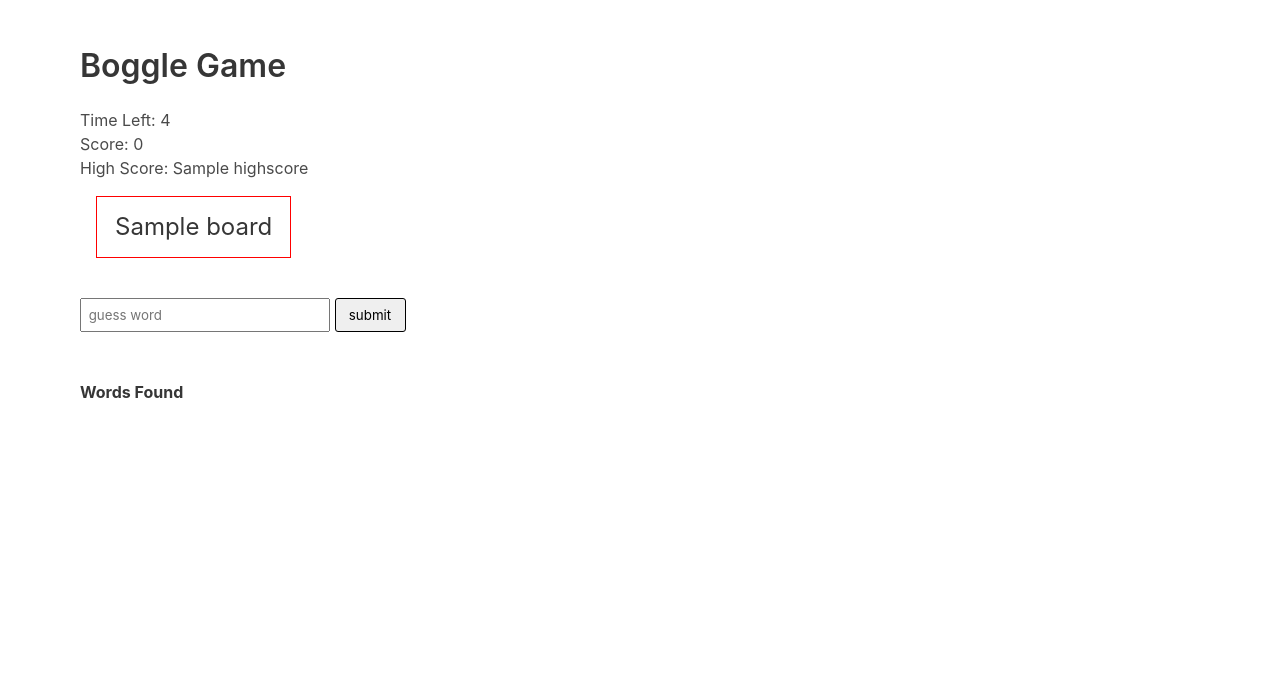
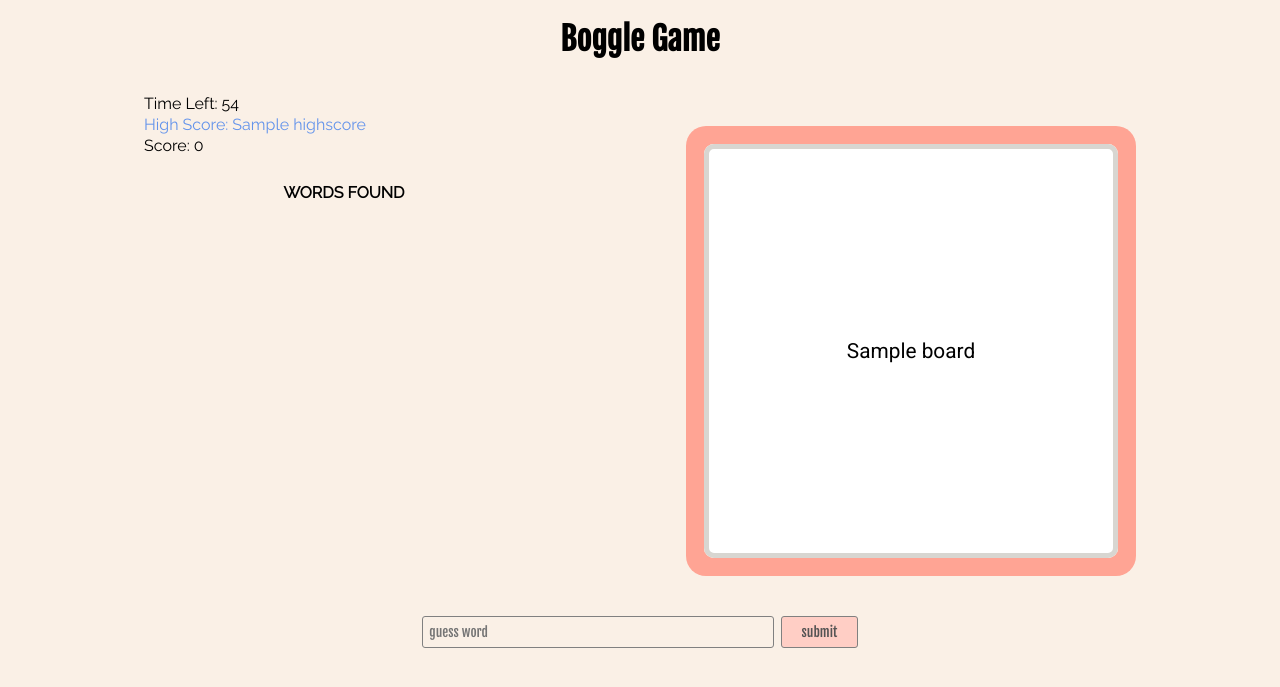
Before and after one commit to mahdimq/Boggle, a Flask app: template templates/index.html in a window 1280 px wide. Shown: the top 687 px of the page. Run offline with Flask 2, Linux system fonts and the light colour scheme; the template is opened without the code that fills it: most values are stand-ins (such as "Sample title", 1, 10 or a date in 2020); parts of the project's set-up code (start-up, migrations or seed data) failed here and were passed over; some libraries are stand-ins or nearby versions.

Commit message:
added css

```diff
--- a/static/app.css
+++ b/static/app.css
@@ -1,43 +1,233 @@
-#square {
-	border: solid red 1px;
-	margin: 1em;
+@import url('https://fonts.googleapis.com/css2?family=Fjalla+One&family=Indie+Flower&family=Raleway&family=Roboto&display=swap');
+*,
+*::before,
+*::after {
+	box-sizing: border-box;
+	margin: 0;
+	font-family: 'Raleway', sans-serif;
+	background-color: linen;
 }
 
-table {
-	margin: 1em;
+.large-words {
+	display: none;
+}
+.small-words {
+	display: block;
+}
+
+.title {
+	padding: 0.5em;
+	margin: 0.1em;
+	text-align: center;
+	font-weight: 600;
+	font-size: 2em;
+	font-family: 'Fjalla One', sans-serif;
+}
+
+p {
+	font-weight: 300;
+	font-size: 0.75em;
+	line-height: 1.3;
+	font-size: 1em;
+}
+
+.highscore {
+	color: rgb(99, 147, 235);
+}
+
+.container {
+	width: 90%;
+	margin: 0 auto;
+}
+.board {
+	margin: 1em auto;
+	text-align: center;
+	background-color: #ffa494;
+	border-radius: 10px;
+	padding: 0.5em;
+	width: 230px;
+	height: 230px;
+}
+
+.square {
+	font-family: 'Roboto', sans-serif;
+	width: 40px;
+	border-radius: 7px;
+	background: white;
+	border: 2px #d8d6d1 solid;
+	font-size: 1em;
+}
+
+#list {
+	text-align: center;
+	list-style: none;
+	font-size: 1em;
+	padding: 0.15em;
+	margin: 0.5em auto;
+	font-weight: bold;
+	text-transform: uppercase;
+}
+
+li {
+	font-size: 1em;
+	font-weight: 300;
+}
+
+.message {
+	font-family: 'Raleway', sans-serif;
+	font-size: 1em;
+	text-align: center;
+	width: 80%;
+	margin: 0 auto;
+}
+
+#form {
+	text-align: center;
+	margin: 0.5em;
 }
 
 input {
-	padding: 0.5em;
-	width: 250px;
+	max-width: 50%;
+	width: 100%;
+	padding: 0.35em;
+	border-radius: 3px;
+	border: 1px solid gray;
+	font-family: 'Fjalla One', sans-serif;
 }
 
 button {
-	padding: 0.6em 1em;
+	margin-left: 0.15em;
+	border: 1px solid gray;
+	border-radius: 3px;
+	padding: 0.35em 1em;
+	font-family: 'Fjalla One', sans-serif;
+	color: rgb(85, 84, 84);
 	cursor: pointer;
-	transition: all ease 100ms;
-	border: black solid 1px;
-	border-radius: 3px;
+	background-color: #ffcec5;
 }
 
 button:hover {
-	background-color: #c5c4c4;
-	transition: all ease 100ms;
+	background-color: #ffa494;
 }
 
 .add {
 	color: #4ebde9;
+	background-color: #e1f6ff;
+	padding: 0.2em;
+	border-radius: 6px;
 }
 
 .pass {
 	color: green;
+	background-color: rgb(197, 241, 197);
+	padding: 0.2em;
+	border-radius: 6px;
 }
 
 .fail {
 	color: red;
+	background-color: rgb(255, 213, 213);
+	padding: 0.2em;
+	border-radius: 6px;
 }
 
 .new {
 	color: turquoise;
 	font-weight: bold;
+	background-color: rgb(211, 253, 249);
+	padding: 0.2em;
+	border-radius: 6px;
 }
+
+@media (min-width: 600px) {
+	.container {
+		width: 80%;
+	}
+
+	.board {
+		margin: 1.5em auto;
+		text-align: center;
+		background-color: #ffa494;
+		border-radius: 15px;
+		padding: 0.5em;
+		width: 300px;
+		height: 300px;
+	}
+
+	.square {
+		font-family: 'Roboto', sans-serif;
+		width: 50px;
+		border-radius: 9px;
+		background: white;
+		border: 2px #d8d6d1 solid;
+		font-size: 1.2em;
+	}
+}
+
+@media (min-width: 900px) {
+	.container {
+		width: 80%;
+	}
+
+	.row {
+		display: flex;
+		justify-content: space-between;
+		align-items: center;
+	}
+	.col {
+		align-self: flex-start;
+		margin: 1em;
+		align-content: space-between;
+	}
+	.small-words {
+		display: none;
+	}
+	.info {
+		justify-content: center;
+		align-items: center;
+		margin: 1em auto;
+		width: 400px;
+	}
+
+	.large-words {
+		display: block;
+		align-self: flex-start;
+	}
+
+	.input-item {
+		display: flex;
+		margin: 0 auto;
+		align-items: center;
+		justify-content: center;
+	}
+
+	.item {
+		width: 70%;
+		align-self: flex-end;
+	}
+	input {
+		padding: 0.5em;
+	}
+	button {
+		padding: 0.5em 1.5em;
+	}
+
+	.board {
+		margin: 2em auto 1em auto;
+		text-align: center;
+		background-color: #ffa494;
+		border-radius: 20px;
+		padding: 1em;
+		width: 450px;
+		height: 450px;
+	}
+
+	.square {
+		font-family: 'Roboto', sans-serif;
+		width: 80px;
+		border-radius: 10px;
+		background: white;
+		border: 5px #d8d6d1 solid;
+		font-size: 1.3em;
+	}
+}
--- a/static/appOop.js
+++ b/static/appOop.js
@@ -1,5 +1,5 @@
 class BoggleGame {
-	constructor(boardId, time = 10) {
+	constructor(boardId, time = 60) {
 		this.board = $(`#${boardId}`) //<-- create ID for the game(board)
 		this.word_list = new Set() //<-- create set so store UNIQUE values
 		this.score = 0 //<-- assign initial score to 0
--- a/templates/base.html
+++ b/templates/base.html
@@ -4,36 +4,45 @@
 <head>
   <meta charset="UTF-8" />
   <meta name="viewport" content="width=device-width, initial-scale=1.0" />
-  <link rel="stylesheet" href="https://cdn.jsdelivr.net/npm/bulma@0.8.0/css/bulma.min.css" />
   <link rel="stylesheet" href="/static/app.css" />
   <title>Boggle</title>
 </head>
 
 <body>
-  <main class="container is-fluid">
-    <section class="section" id='boggle'>
-      <h1 class="title">Boggle Game</h1>
-      <p>Time Left: <span id="timer">10</span></p>
-      <h3>Score: <span class="score">0</span></h3>
+  <main class="container" id='boggle'>
+    <h1 class="title">Boggle Game</h1>
+    <div class="row">
+      <div class="col">
+        <p>Time Left: <span id="timer">10</span></p>
+        <p class="highscore">High Score: {{ highscore }}</p>
+        <p>Score: <span class="score">0</span></p>
 
-      <h4>High Score: {{ highscore }}</h4>
+        <div class="col info">
+          <div class="large-words">
+            <p class="message"></p>
+            <ul id="list">Words Found</ul>
+          </div>
+        </div>
 
-      <div class="table-container">
-        <table class="table is-bordered">
+      </div>
+
+      <div class="col">
+        <table class="board">
           <tbody>
             {% for i in board %}
             <tr>
               {% for letters in i %}
-              <td id="square" class="is-size-4">{{letters}}</td>
+              <td class="square">{{letters}}</td>
               {% endfor %}
             </tr>
             {% endfor %}
           </tbody>
         </table>
       </div>
+    </div>
 
-      {% block content %}{% endblock %}
-    </section>
+    {% block content %}{% endblock %}
+
   </main>
 
   <script src="https://cdnjs.cloudflare.com/ajax/libs/axios/0.19.2/axios.min.js"></script>
--- a/templates/index.html
+++ b/templates/index.html
@@ -1,14 +1,17 @@
 {% extends 'base.html' %}
 
 {% block content %}
-<!-- <h1>BOGGLE Index Route</h1> -->
 
-<form method="GET" id="form">
-  <input type="text" placeholder="guess word" id="word" name="word">
-  <button class='submit'>submit</button>
+<form method="GET" class="input-item" id="form">
+  <div class="item">
+    <input type="text" placeholder="guess word" id="word" name="word">
+    <button class='submit'>submit</button>
+  </div>
 </form>
-</br>
-<p class="message"></p>
 
-<ul id="list"><strong>Words Found</strong></ul>
+<div class="small-words">
+  <p class="message"></p>
+  <ul id="list">Words Found</ul>
+</div>
+
 {% endblock %}
```
